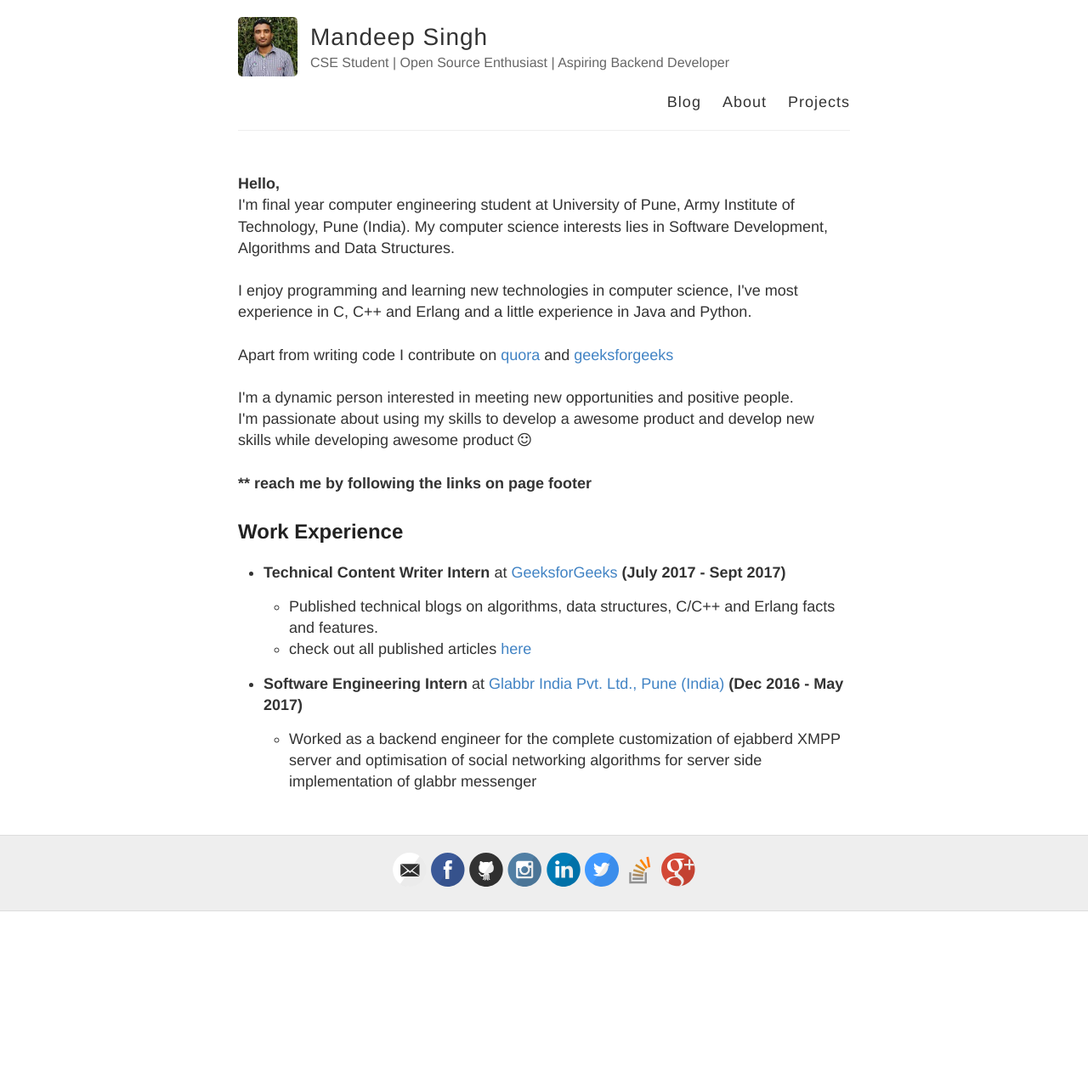
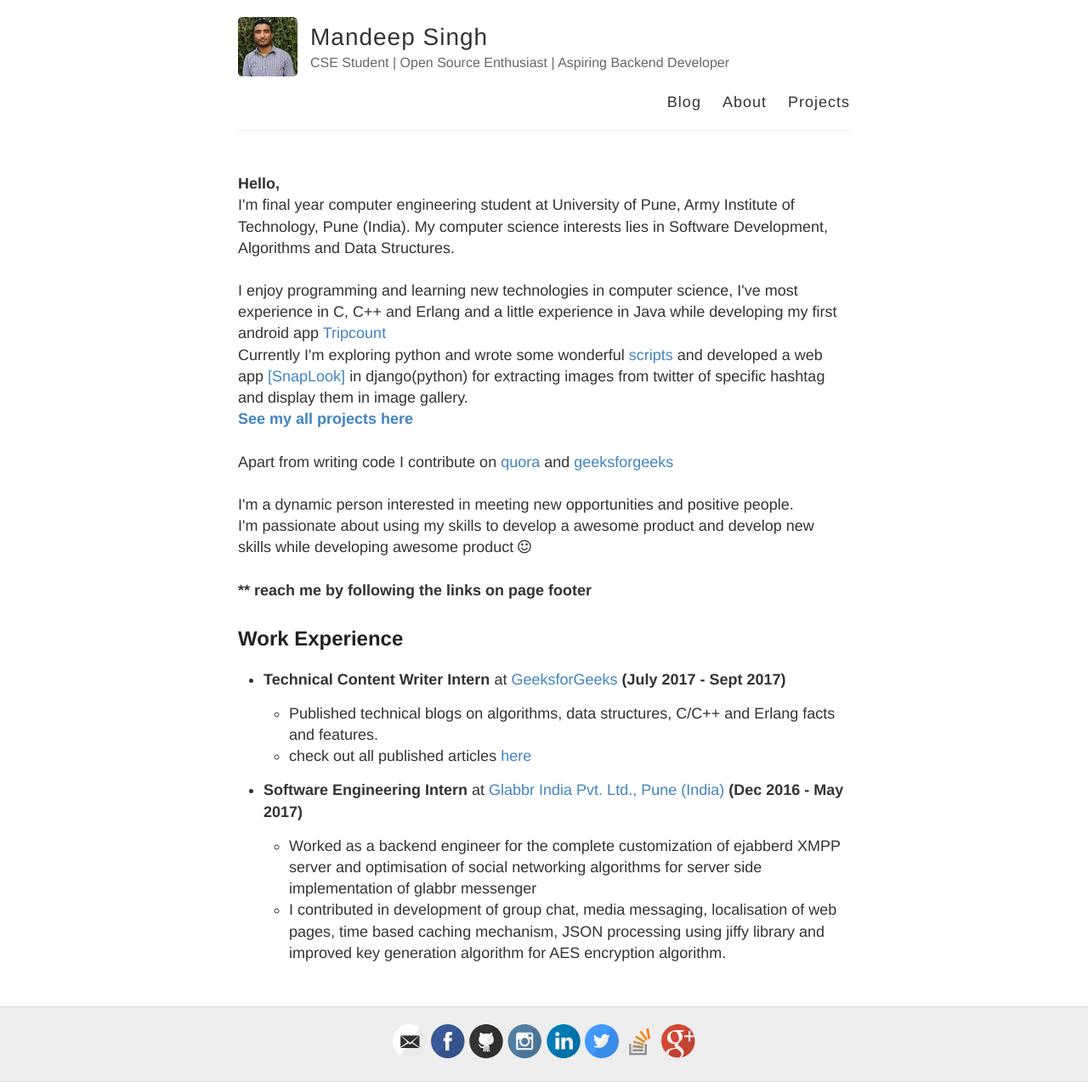
Before and after one commit to msdeep14/msdeep14.github.io, a Jekyll site: the page built from about.md, in a window 1280 px wide. Shown: the whole page at 85% size. Built offline with Jekyll 4.4.1, drawn with Linux system fonts in a browser that asks for light colours; before the commit the page ends 1073 px from its top, so only the background shows below that.

Commit message:
modify about me section

```diff
--- a/_includes/about.html
+++ b/_includes/about.html
@@ -28,8 +28,14 @@
     computer science interests lies in Software Development, Algorithms and Data Structures. <br />
     <br />
 
-    I enjoy programming and learning new technologies in computer science, I've most experience in C, C++ and Erlang and a little
-    experience in Java and Python. <br />
+    I enjoy programming and learning new technologies in computer science, I've most experience in C, C++ and Erlang and a little experience
+    in Java while developing my first android app <a target="_blank" href = "https://github.com/msdeep14/Tripcount">Tripcount</a>
+    <br /> Currently I'm exploring python and wrote some wonderful <a target = "_blank" href = "https://github.com/msdeep14/awesomePython">scripts</a>
+    and developed a web app <a target = "_blank" href = "https://github.com/msdeep14/SnapLook">[SnapLook]</a> in django(python) for extracting images from twitter
+    of specific hashtag and display them in image gallery.
+    <br />
+    <strong><a target="_blank" href = "https://msdeep14.github.io/projects/">See my all projects here</a></strong>
+    <br />
     <br />
 
      Apart from writing code I contribute on <a target="_blank" href = "https://www.quora.com/profile/Mandeep-Singh-296">quora</a>
@@ -60,6 +66,8 @@
             <li> Worked as a backend engineer for the complete customization of ejabberd XMPP server and optimisation of social
             networking algorithms for server side implementation of
             glabbr messenger </li>
+            <li>I contributed in development of group chat, media messaging, localisation of web pages, time based caching
+            mechanism, JSON processing using jiffy library and improved key generation algorithm for AES encryption algorithm.</li>
             <!-- <li>get<strong> <a target="_blank" href = "https://play.google.com/store/apps/details?id=com.glabbr.messenger">glabbr on playstore</a></strong></li> -->
         </ul>
         </p></li>
```
